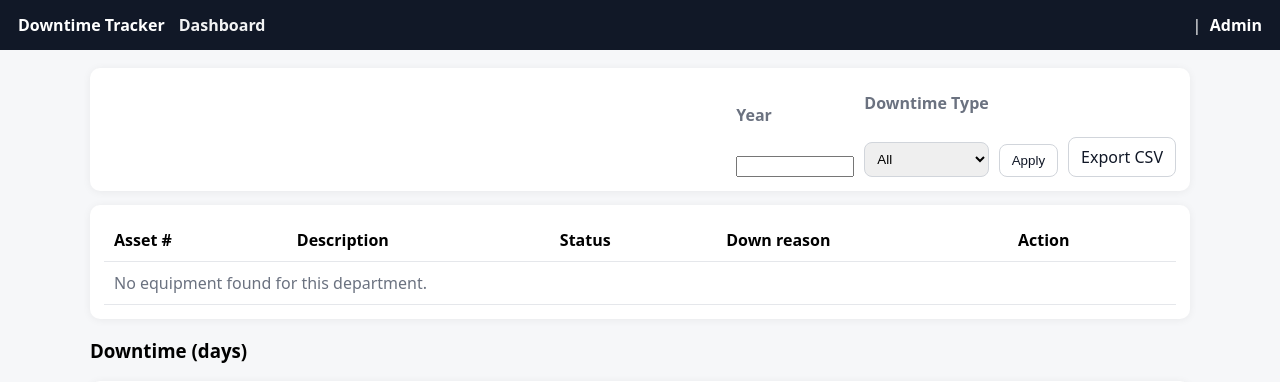
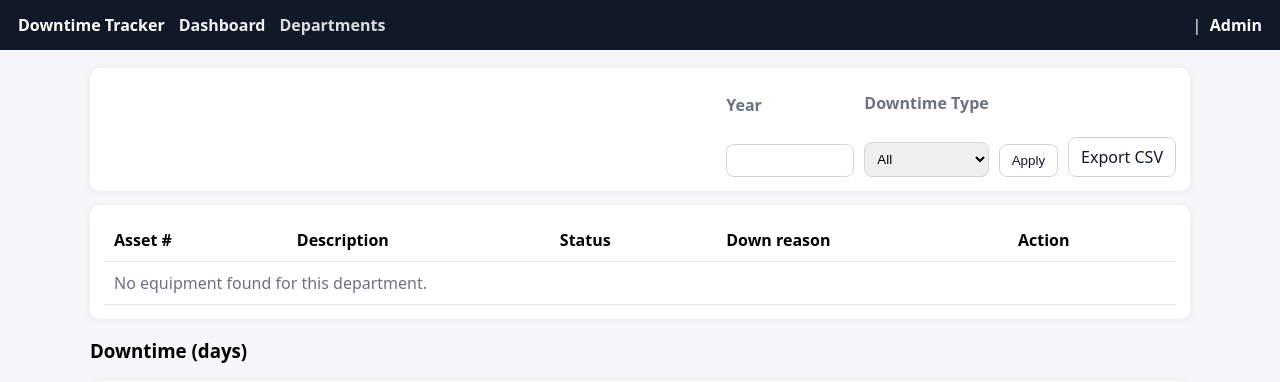
Before and after one commit to prestochango93/downtime-server, a Django app: template downtime/downtime_tracker/templates/downtime_tracker/department.html in a window 1280 px wide. Shown: the top 382 px of the page. Run offline with Django 5.2, Linux system fonts and the light colour scheme; the template is opened without the code that fills it, so the values that code supplies are empty.

Commit message:
Update base.html

```diff
--- a/downtime/downtime_tracker/templates/downtime_tracker/base.html
+++ b/downtime/downtime_tracker/templates/downtime_tracker/base.html
@@ -23,7 +23,7 @@
     .msg-success { background: #dcfce7; color: #166534; }
     .msg-error { background: #fee2e2; color: #991b1b; }
     .right { text-align: right; }
-    textarea, select { width: 100%; padding: 8px; border-radius: 8px; border: 1px solid #d1d5db; }
+    textarea, select, input { width: 100%; padding: 8px; border-radius: 8px; border: 1px solid #d1d5db; }
     label { font-weight: 600; display: block; margin-top: 10px; margin-bottom: 6px; }
   </style>
 </head>
@@ -32,6 +32,7 @@
     <div style="display:flex; gap:14px; align-items:center; flex-wrap:wrap;">
       <a href="{% url 'downtime_tracker:home' %}">Downtime Tracker</a>
       <a href="{% url 'downtime_tracker:home' %}" style="opacity:.95;">Dashboard</a>
+      <a href="{% url 'downtime_tracker:home' %}#departments" style="opacity:.85;">Departments</a>
     </div>
 
     <div>
```
